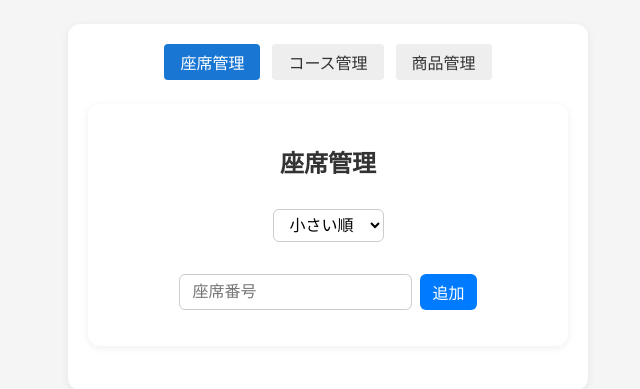
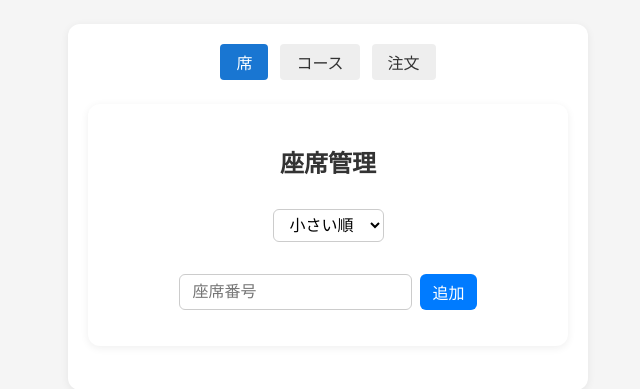
Before and after one commit to Hapiemon/Order_in_emergency, a Flask app: page /manage in a window 1280 px wide. Shown: the part 72-461 px from the top of the page, without its empty margins (312-952 px from the left). Run offline with Flask 3, Linux system fonts and the light colour scheme.

Commit message:
UPDATE: UIの改善

```diff
--- a/home/nikuya/mysite/templates/manage.html
+++ b/home/nikuya/mysite/templates/manage.html
@@ -14,9 +14,9 @@
 <body>
 <div class="container">
   <div id="manage-tabs">
-    <button class="manage-tab active" data-target="seatSection">座席管理</button>
-    <button class="manage-tab" data-target="courseSection">コース管理</button>
-    <button class="manage-tab" data-target="dishSection">商品管理</button>
+    <button class="manage-tab active" data-target="seatSection">席</button>
+    <button class="manage-tab" data-target="courseSection">コース</button>
+    <button class="manage-tab" data-target="dishSection">注文</button>
   </div>
 <section id="seatSection">
   <div class="container">
@@ -48,23 +48,14 @@ function reloadSeats() {
             const seatList = document.getElementById('seatList');
             seatList.innerHTML = '';
             seats.forEach(seat => {
-    <a href="/" class="main-nav-link nav-seat">Seat Selection</a>
-    <a href="/staff" class="main-nav-link nav-staff">Staff</a>
-    <a href="/settings" class="main-nav-link nav-settings">Settings</a>
                 const div = document.createElement('div');
                 div.className = 'seat-item';
-    <title>Seat Management</title>
                 div.textContent = seat;
                 div.onclick = () => selectSeat(div, seat);
                 if (selectedSeat === seat) div.classList.add('selected');
                 seatList.appendChild(div);
             });
-    <button class="manage-tab active" data-target="seatSection">Seat Management</button>
-    <button class="manage-tab" data-target="courseSection">Course Management</button>
-    <button class="manage-tab" data-target="dishSection">Dish Management</button>
-    <button class="manage-tab" data-target="settingsSection">Settings</button>
             updateActionBtns();
-    <h1>Seat Management</h1>
         });
 }
 function selectSeat(div, seat) {
```
Also changed, not shown: home/nikuya/mysite/templates/settings.html (+4 -4 lines).
